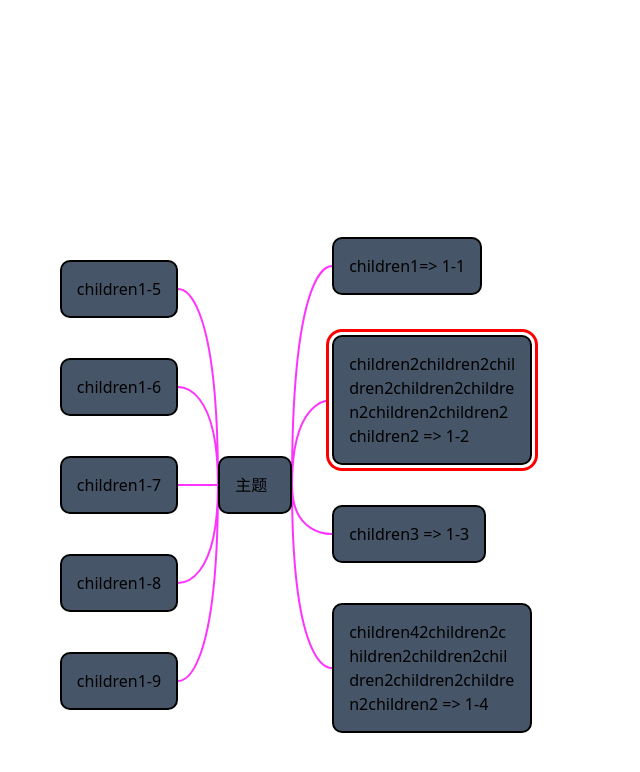
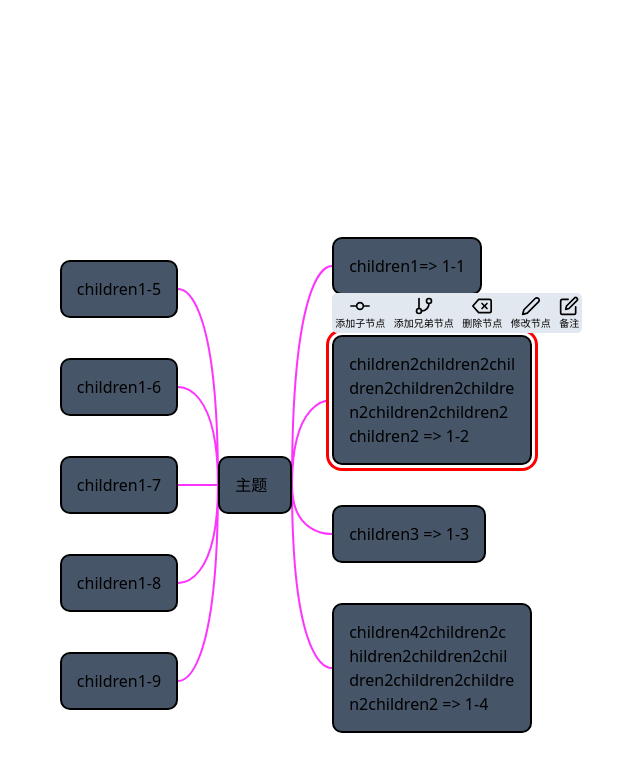
Before and after one commit to coderwei99/ReactMind, a React (Vite) app: page / in a window 1280 px wide. Both pictures are taken after a click on the element 776 px from the left and 531 px from the top of the page. Shown: the top 772 px of the page, without its empty margins (344-984 px from the left). Built offline with nearby package versions, Linux system fonts and the light colour scheme.

Commit message:
feat: support NodeMenu click

```diff
--- a/src/component/Node/index.tsx
+++ b/src/component/Node/index.tsx
@@ -1,8 +1,11 @@
 import { useContext, useEffect, useRef } from 'react'
 import TextArea from 'antd/es/input/TextArea'
-import { NodePosition, type NodeType } from '@/static'
+import NodeMenu from '../NodeMenu'
+import { NodePosition } from '@/static'
+import type { INodeMenuConfigType, NodeType } from '@/static'
 import type { allNodeRefsType } from '@/utils/types'
 import { DefaultNodeContext } from '@/context'
+import { useNodeMenuClick } from '@/hooks/useNodeMenuClick'
 
 interface IProps {
   node: NodeType
@@ -27,6 +30,7 @@ export default function Node({
   setEditNodeId,
   reRenderLine,
 }: IProps) {
+  const menuHandles = useNodeMenuClick()
   const textAreaRef = useRef<HTMLTextAreaElement & {
     resizableTextArea: {
       textArea: HTMLTextAreaElement
@@ -100,6 +104,12 @@ export default function Node({
     handleEnterPress()
   }
 
+  // 鼠标右键事件
+  const handleContextMenu = (e: React.MouseEvent<HTMLDivElement>) => {
+    // 先阻止默认的右键行为 弹出浏览器菜单
+    e.preventDefault()
+  }
+
   useEffect(() => {
     if (textAreaRef.current) {
       const resizeObserver = new ResizeObserver(() => {
@@ -112,15 +122,25 @@ export default function Node({
       }
     }
   }, [editNodeId])
+
+  // 处理节点菜单的点击事件
+  const handleMenuItemClick = (keyName: INodeMenuConfigType['keyName']) => {
+    menuHandles[keyName]()
+  }
   return (
     <div
       id={node.id}
-      className='w-auto h-auto max-w-[240px] break-words p-[20px]'
+      className='w-auto h-auto max-w-[240px] break-words p-[20px] relative'
       ref={nodeRef}
       data-nodetype={onLeft ? NodePosition.LEFT : NodePosition.RIGHT}
       data-parentid={parentId}
       onClick={e => handleNodeClick(e, node.id)}
     >
+      <NodeMenu
+        showBorderId={showBorderId}
+        node={node}
+        handleMenuItemClick={handleMenuItemClick}
+      />
       <div
         className={'bg-slate-600 border-solid border-black border-[2px] p-[15px] rounded-[10px]'}
         style={{ boxShadow: `${showBorderId === node.id ? '0 0 0 3px #ffffff, 0 0 0 6px red' : ''}` }}
@@ -129,6 +149,7 @@ export default function Node({
         data-nodetype={onLeft ? NodePosition.LEFT : NodePosition.RIGHT}
         data-parentid={parentId}
         onDoubleClick={() => handleDoubleClick(node.id)}
+        onContextMenu={handleContextMenu}
       >
         {
           editNodeId === node.id
--- /dev/null
+++ b/src/component/NodeMenu/cpns/menuItem/index.tsx
@@ -0,0 +1,18 @@
+import type { ReactNode } from 'react'
+import type { INodeMenuConfigType } from '@/static'
+
+interface IProps {
+  name: string
+  children: ReactNode
+  keyName: INodeMenuConfigType['keyName']
+  onClick: (keyName: INodeMenuConfigType['keyName']) => void
+}
+
+export default function MenuItem({ name, children, onClick, keyName }: IProps) {
+  return (
+    <div className='text-[10px] flex flex-col items-center p-[3px]' onClick={() => onClick(keyName)} >
+      {children}
+      {name}
+    </div>
+  )
+}
--- /dev/null
+++ b/src/component/NodeMenu/index.tsx
@@ -0,0 +1,29 @@
+import MenuItem from './cpns/menuItem'
+import type { INodeMenuConfigType, NodeType } from '@/static'
+import { nodeMenuConfig } from '@/static'
+
+interface IProps {
+  showBorderId: string
+  node: NodeType
+  handleMenuItemClick: (keyName: INodeMenuConfigType['keyName']) => void
+}
+
+export default function NodeMenu({ showBorderId, node, handleMenuItemClick }: IProps) {
+  return (
+    <div
+      className='absolute bg-slate-200 w-[250px] h-[40px] rounded-[5px] top-[-22px]'
+      style={{ display: `${showBorderId === node.id ? 'block' : 'none'}` }}
+
+    >
+      <div className='flex justify-between'>
+        {
+          nodeMenuConfig.map((item) => {
+            return (
+              <MenuItem onClick={handleMenuItemClick} key={item.keyName} keyName={item.keyName} name={item.name} >{item.icon}</MenuItem>
+            )
+          })
+        }
+      </div>
+    </div>
+  )
+}
--- /dev/null
+++ b/src/hooks/useNodeMenuClick.ts
@@ -0,0 +1,21 @@
+/* eslint-disable no-console */
+export function useNodeMenuClick() {
+  return {
+    addSubNode: () => {
+      // console.log('addSubNode')
+    },
+    addBrotherNode: () => {
+      console.log('addBrotherNode')
+    },
+    deleteNode: () => {
+      console.log('deleteNode')
+    },
+    editNode: () => {
+      console.log('editNode')
+    },
+    remark: () => {
+      console.log('remark')
+    },
+
+  }
+}
--- a/src/static/index.ts
+++ b/src/static/index.ts
@@ -5,3 +5,4 @@ export type { NodeType, defaultNodeType } from './defaultNode'
 export * from './constant'
 export * from './pageNavConfig'
 export * from './keyMappings'
+export * from './nodeMenu.config'
--- /dev/null
+++ b/src/static/nodeMenu.config.tsx
@@ -0,0 +1,35 @@
+import type { ReactNode } from 'react'
+import { Delete, Edit, Edit2, GitBranch, GitCommit } from 'react-feather'
+
+export interface INodeMenuConfigType {
+  name: string
+  keyName: 'addSubNode' | 'addBrotherNode' | 'deleteNode' | 'editNode' | 'remark'
+  icon: ReactNode
+}
+export const nodeMenuConfig: INodeMenuConfigType[] = [
+  {
+    name: '添加子节点',
+    keyName: 'addSubNode',
+    icon: <GitCommit width={20} height={20} />,
+  },
+  {
+    name: '添加兄弟节点',
+    keyName: 'addBrotherNode',
+    icon: <GitBranch width={20} height={20} />,
+  },
+  {
+    name: '删除节点',
+    keyName: 'deleteNode',
+    icon: <Delete width={20} height={20} />,
+  },
+  {
+    name: '修改节点',
+    keyName: 'editNode',
+    icon: <Edit2 width={20} height={20} />,
+  },
+  {
+    name: '备注',
+    keyName: 'remark',
+    icon: <Edit width={20} height={20} />,
+  },
+]
```
